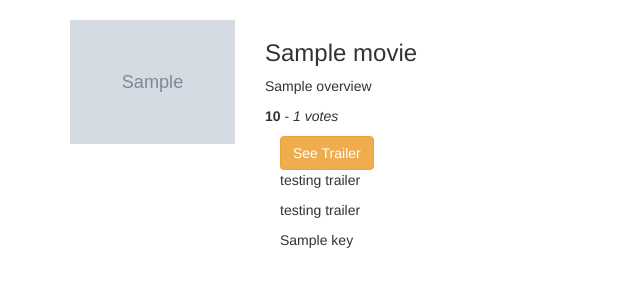
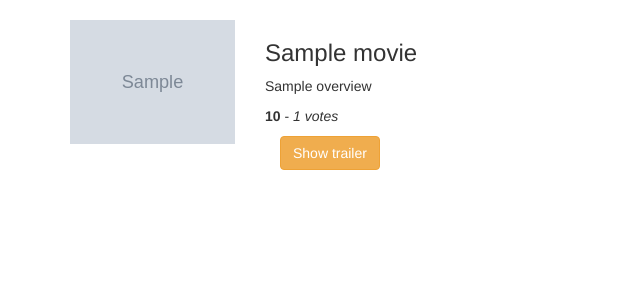
Before and after one commit to sharonkorir/Movie-Watch, a Python web app: template app/templates/movie.html in a window 1280 px wide. Shown: the part 52-352 px from the top of the page, without its empty margins (0-640 px from the left). Run offline with Jinja, Linux system fonts and the light colour scheme; the template is opened without the code that fills it: most values are stand-ins (such as "Sample title", 1, 10 or a date in 2020); grey boxes marked "Sample" are stand-in pictures; some libraries are stand-ins or nearby versions.

Commit message:
display trailer

```diff
--- a/app/templates/index.html
+++ b/app/templates/index.html
@@ -14,7 +14,7 @@
       <h4>Welcome to MovieWatch; your favorite movie reccomendations site. Sign up for daily recommendations below</h4>
       <form>
         <input type="text" name="email_submit" placeholder="Enter your email address..." class="form-control">
-        <input type="submit"  value="Submit" class="btn btn-default">
+        <input type="submit"  value="Submit" class="btn btn-warning">
     </form>
     </div>
   </div>
--- a/app/templates/movie.html
+++ b/app/templates/movie.html
@@ -4,7 +4,7 @@
 <div class="container">
 
     <!-- Poster background -->
-    <div class="row">
+    <div class="row" id = "movie">
       <div class="col-xs-12 col-sm-4 col-md-2 col-lg-2 movie-card">
         <img src="{{ movie.poster }}" alt="{{ movie.title }} poster" class="img-responsive">
     </div>
@@ -16,33 +16,26 @@
       <!--movie trailer-->
       <div class="col-sm-12">
       {% if trailer %}
-        <button type="button" class="btn btn-warning" data-bs-toggle="modal" data-bs-target="#trailer">
-            See Trailer
+        <!-- Button trigger modal -->
+        <button type="button" class="btn btn-warning" data-toggle="modal" data-target="#trailermodal">
+          Show trailer
         </button>
-        <p>testing trailer</p>
-        {% for trailer in trailer %}
-        <p>testing trailer</p>
-        <p>{{trailer.key}}</p>
-        {% if trailer.type == 'Trailer' %}
-
-
+        {% for trailers in trailer %}
           <!-- Modal -->
-        <div class="modal" id="trailer" tabindex="-1" aria-labelledby="exampleModalLabel"
-            aria-hidden="true">
-            <div class="modal-dialog modal-dialog-centered modal-dialog-scrollable modal-lg">
+          <div class="modal fade" id="trailermodal" tabindex="-1" role="dialog" aria-labelledby="exampleModalCenterTitle" aria-hidden="true">
+            <div class="modal-dialog modal-dialog-centered" role="document">
               <div class="modal-content">
                 <div class="modal-header">
-                        <h5 class="modal-title w-100" id="exampleModalLabel">Trailer for {{movie.title}}
-                        </h5>
-                        <button type="button" class="btn-close" data-bs-dismiss="modal"
-                            aria-label="Close"></button>
+                  <h5 class="modal-title" id="exampleModalCenterTitle">Trailer for {{movie.title}}</h5>
+                  <button type="button" class="close" data-dismiss="modal" aria-label="Close">
+                    <span aria-hidden="true">&times;</span>
+                  </button>
                 </div>
                 <div class="modal-body">
-                        <div class="container">
                   <div class="row">
                     <div class="col-sm-12" id="trailer">
                         <iframe width="560" height="315"
-                                        src="https://www.youtube.com/embed/{{trailer.key}}"
+                            src="https://www.youtube.com/embed/{{trailers.key}}"
                             title="YouTube video player" frameborder="0"
                             allow="accelerometer; autoplay; clipboard-write; encrypted-media; gyroscope; picture-in-picture"
                             allowfullscreen>
@@ -50,26 +43,15 @@
                     </div>
                 </div>
                 </div>
-                    </div>
                 <div class="modal-footer">
-                        <button type="button" class="btn btn-secondary"
-                            data-bs-dismiss="modal">Close</button>
+                  <button type="button" class="btn btn-secondary" data-dismiss="modal">Close</button>
                 </div>
               </div>
             </div>
           </div>
-
-
-
-        {% endif %}
-        {% else %}
-
         {% endfor %}
       {% endif %}
-
     </div>
   </div>
 </div>
-
-</div>
 {% endblock %}
```
Lines whose indentation alone changed are shown as unchanged.
